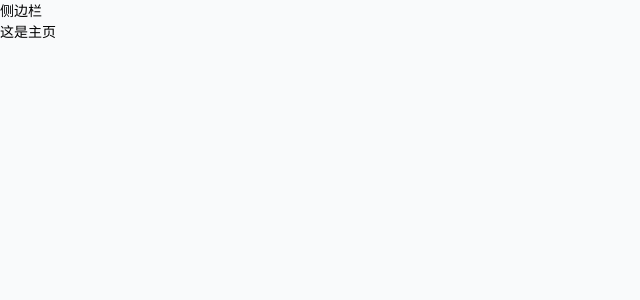
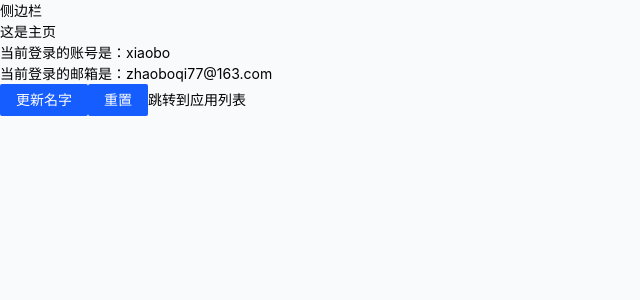
Before and after one commit to Coding-xiaobo/llmops-ui, a Vue app: page /home in a window 1280 px wide. Shown: the top 300 px of the page, without its empty margins (0-640 px from the left). Built offline with nearby package versions, Linux system fonts and the light colour scheme.

Commit message:
test pinia

```diff
--- /dev/null
+++ b/src/stores/account.ts
@@ -0,0 +1,21 @@
+import { defineStore } from 'pinia'
+import { ref } from 'vue'
+
+const initAccount = {
+  name: 'xiaobo',
+  email: 'zhaoboqi77@163.com',
+  avatar: '',
+}
+export const useAccountStore = defineStore('account', () => {
+  const account = ref({ ...initAccount }) //{ ...initAccount }不会修改实际引用
+  function update(params: any): void {
+    Object.assign(account.value, params) //使用params去更新account，而且可以部分更新
+  }
+
+  function clear(): void {
+    account.value = { ...initAccount }
+  }
+
+  //导出
+  return { account, update, clear }
+})
--- a/src/views/pages/HomeView.vue
+++ b/src/views/pages/HomeView.vue
@@ -1,7 +1,20 @@
-<script setup lang="ts"></script>
+<script setup lang="ts">
+import { useAccountStore } from '@/stores/account'
+
+const accountStore = useAccountStore()
+
+function updateName() {
+  accountStore.update({ name: 'ZTE10328097' })
+}
+</script>
 
 <template>
   <p>这是主页</p>
+  <p>当前登录的账号是：{{ accountStore.account.name }}</p>
+  <p>当前登录的邮箱是：{{ accountStore.account.email }}</p>
+  <a-button type="primary" @click="updateName">更新名字</a-button>
+  <a-button type="primary" @click="accountStore.clear">重置</a-button>
+  <router-link to="/space/apps">跳转到应用列表</router-link>
 </template>
 
 <style scoped></style>
--- a/src/views/space/apps/ListView.vue
+++ b/src/views/space/apps/ListView.vue
@@ -1,7 +1,13 @@
-<script setup lang="ts"></script>
+<script setup lang="ts">
+import { useCounterStore } from '@/stores/counter'
+
+const countStore = useCounterStore()
+</script>
 
 <template>
   <p>这里是AI应用列表</p>
+  <p>{{ countStore.count }}</p>
+  <router-link to="home">返回主页</router-link>
 </template>
 
 <style scoped></style>
```
